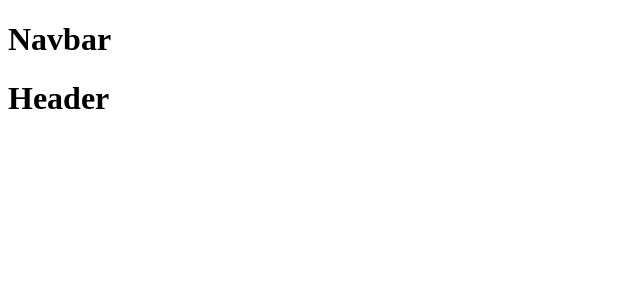
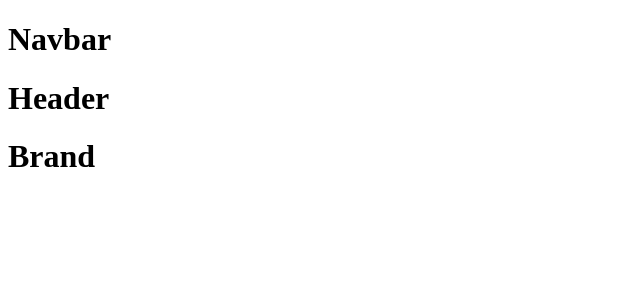
Before and after one commit to thisisbramiller/ReactMind, a React (Create React App) app: page / in a window 1280 px wide. Shown: the top 300 px of the page, without its empty margins (0-640 px from the left). Built offline with nearby package versions, Linux system fonts and the light colour scheme.

Commit message:
feat: :lipstick: add brand component

```diff
--- a/src/App.js
+++ b/src/App.js
@@ -10,6 +10,7 @@ const App = () => {
                 <Navbar />
                 <Header />
             </div>
+            <Brand />
         </div>
     );
 }
```
